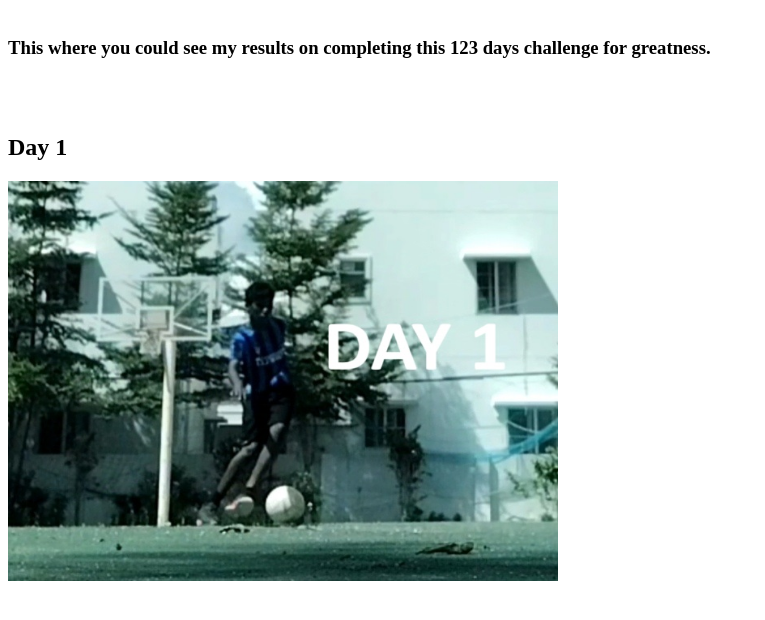
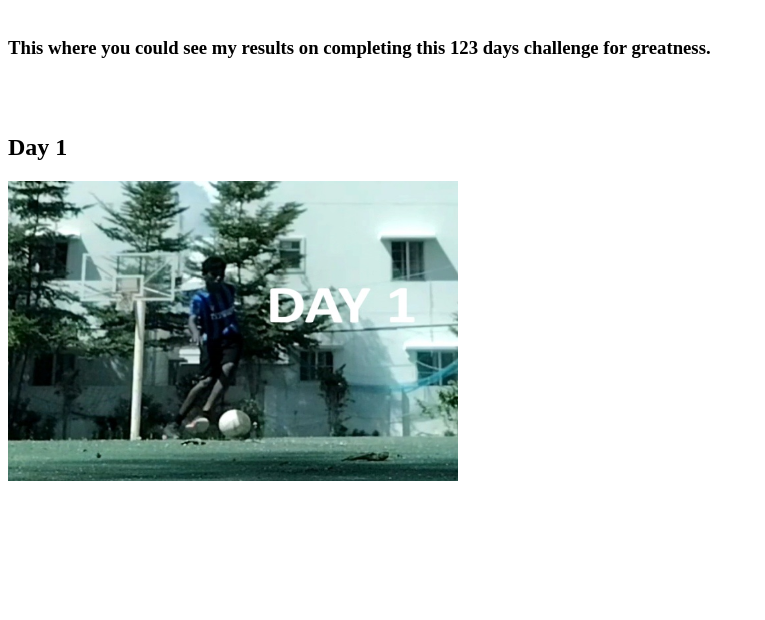
Before and after one commit to Harie10/123dfut, a plain HTML site: page index.html in a window 1280 px wide. Shown: the part 66-686 px from the top of the page, without its empty margins (0-765 px from the left). Drawn offline with Linux system fonts and the light colour scheme.

Commit message:
Update index.html

```diff
--- a/index.html
+++ b/index.html
@@ -8,6 +8,6 @@
 <br>
 <h2>Day 1</h2>
  <a href="Video_2024_10_13_23_50_10.mp4">
-    <img src="IMG_20241013_230338.jpg" height="400" width="550">
+    <img src="IMG_20241013_230338.jpg" height="300" width="450">
     </a>
 </body>
```
